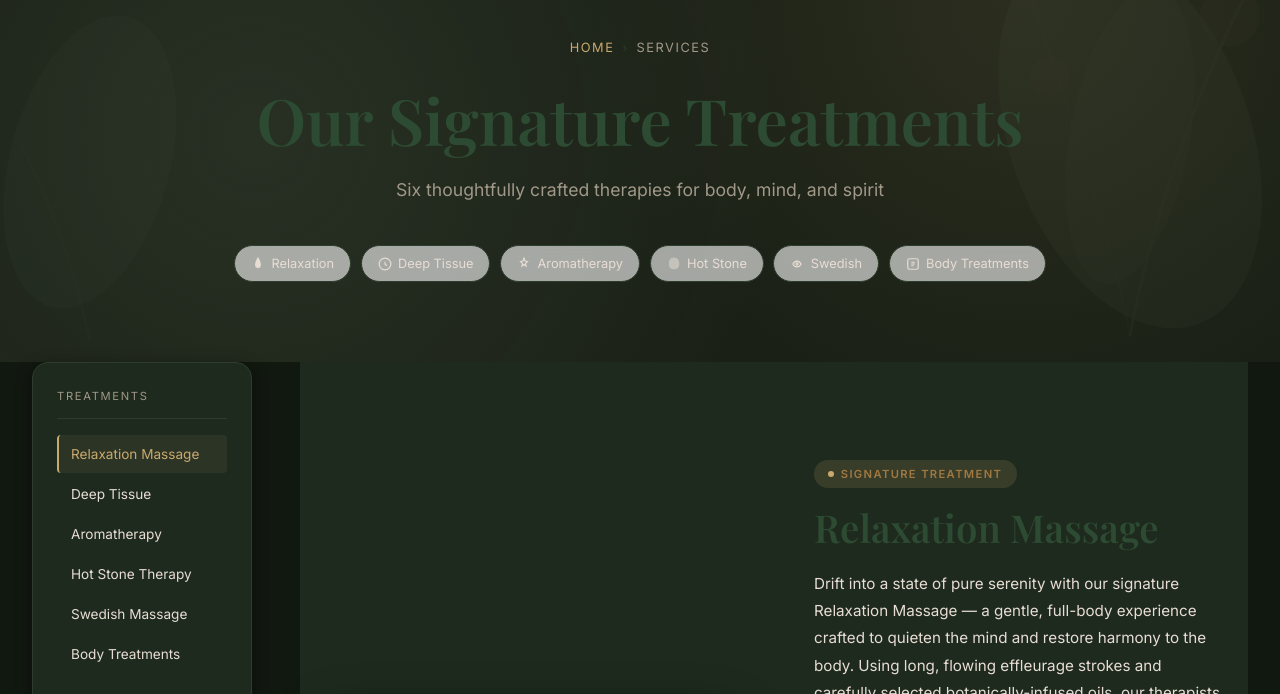
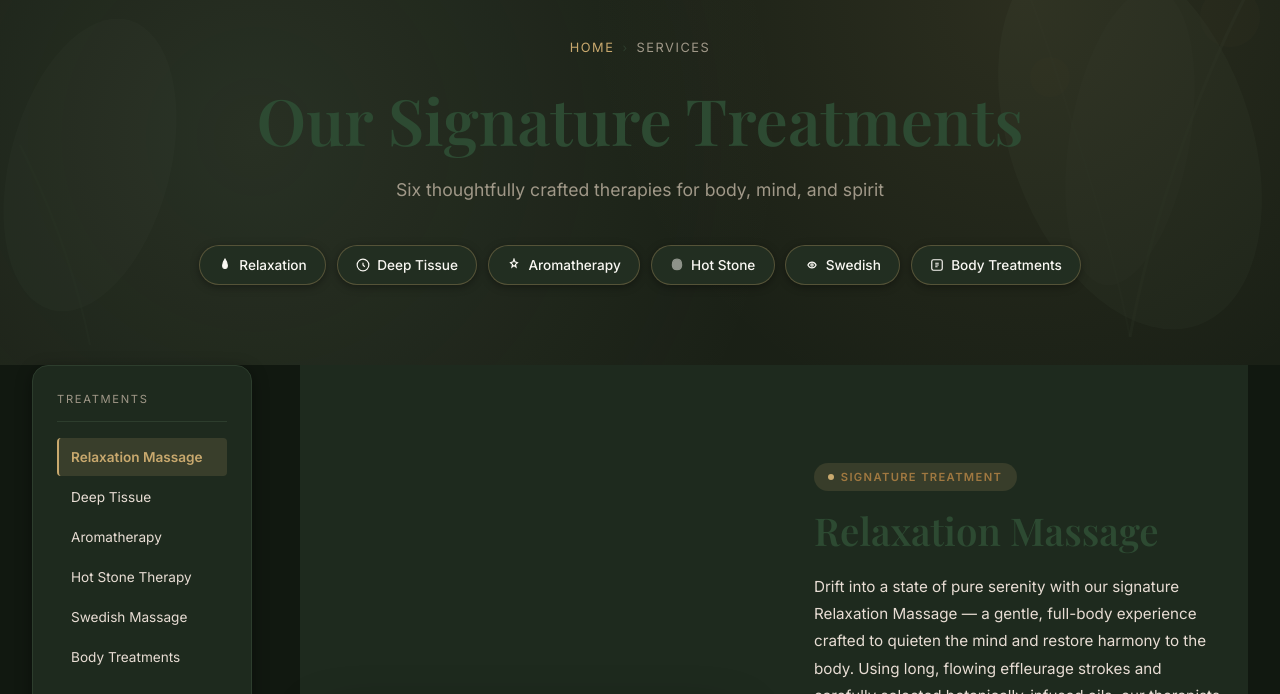
Before and after one commit to MR-CodersHub/KoraSpa, a plain HTML site: page pages/services.html in a window 1280 px wide. Both pictures are taken after a click on the button 1032 px from the left and 40 px from the top of the page. Shown: the part 91-785 px from the top of the page. Drawn offline with nearby package versions, Linux system fonts and the light colour scheme; a web font is replaced by a local one.

Commit message:
Fix contrast for treatment category pills and sidebar navigation

```diff
--- a/pages/services.html
+++ b/pages/services.html
@@ -90,29 +90,44 @@
     .hero-scroll-links {
       display: flex;
       flex-wrap: wrap;
-      gap: 0.6rem;
+      gap: 0.65rem;
       justify-content: center;
       margin-top: 2rem;
     }
     .hero-scroll-links a {
       display: inline-flex;
       align-items: center;
-      gap: 0.4rem;
-      padding: 0.45rem 1rem;
+      gap: 0.45rem;
+      padding: 0.5rem 1.15rem;
       border-radius: var(--radius-pill);
-      border: 1px solid var(--color-border);
-      font-size: 0.8rem;
+      border: 1.5px solid var(--color-border);
+      font-size: 0.85rem;
+      font-weight: 500;
       font-family: var(--font-sans);
-      color: var(--color-text);
+      color: var(--color-forest);
       text-decoration: none;
-      background: rgba(255,255,255,0.6);
+      background: var(--color-white);
+      box-shadow: 0 2px 8px rgba(0, 0, 0, 0.04);
       transition: all var(--transition-fast);
-      backdrop-filter: blur(4px);
     }
     .hero-scroll-links a:hover {
+      border-color: var(--color-forest);
+      color: var(--color-white);
+      background: var(--color-forest);
+      transform: translateY(-2px);
+      box-shadow: 0 4px 12px rgba(45, 74, 50, 0.18);
+    }
+    [data-theme="dark"] .hero-scroll-links a {
+      background: #222E21;
+      border-color: rgba(201, 169, 110, 0.3);
+      color: #FAF8F3;
+      box-shadow: 0 2px 8px rgba(0, 0, 0, 0.35);
+    }
+    [data-theme="dark"] .hero-scroll-links a:hover {
+      background: var(--color-champagne);
       border-color: var(--color-champagne);
-      color: var(--color-champagne);
-      background: rgba(201,169,110,0.08);
+      color: #111810;
+      box-shadow: 0 4px 16px rgba(201, 169, 110, 0.35);
     }
 
     /* Services Layout */
@@ -162,8 +177,15 @@
     }
     .sidebar-nav a:hover,
     .sidebar-nav a.active {
+      color: var(--color-champagne-dark);
+      font-weight: 600;
+      background: rgba(201,169,110,0.12);
+      border-left-color: var(--color-champagne-dark);
+    }
+    [data-theme="dark"] .sidebar-nav a:hover,
+    [data-theme="dark"] .sidebar-nav a.active {
       color: var(--color-champagne);
-      background: rgba(201,169,110,0.08);
+      background: rgba(201,169,110,0.16);
       border-left-color: var(--color-champagne);
     }
     .sidebar-book {
```
